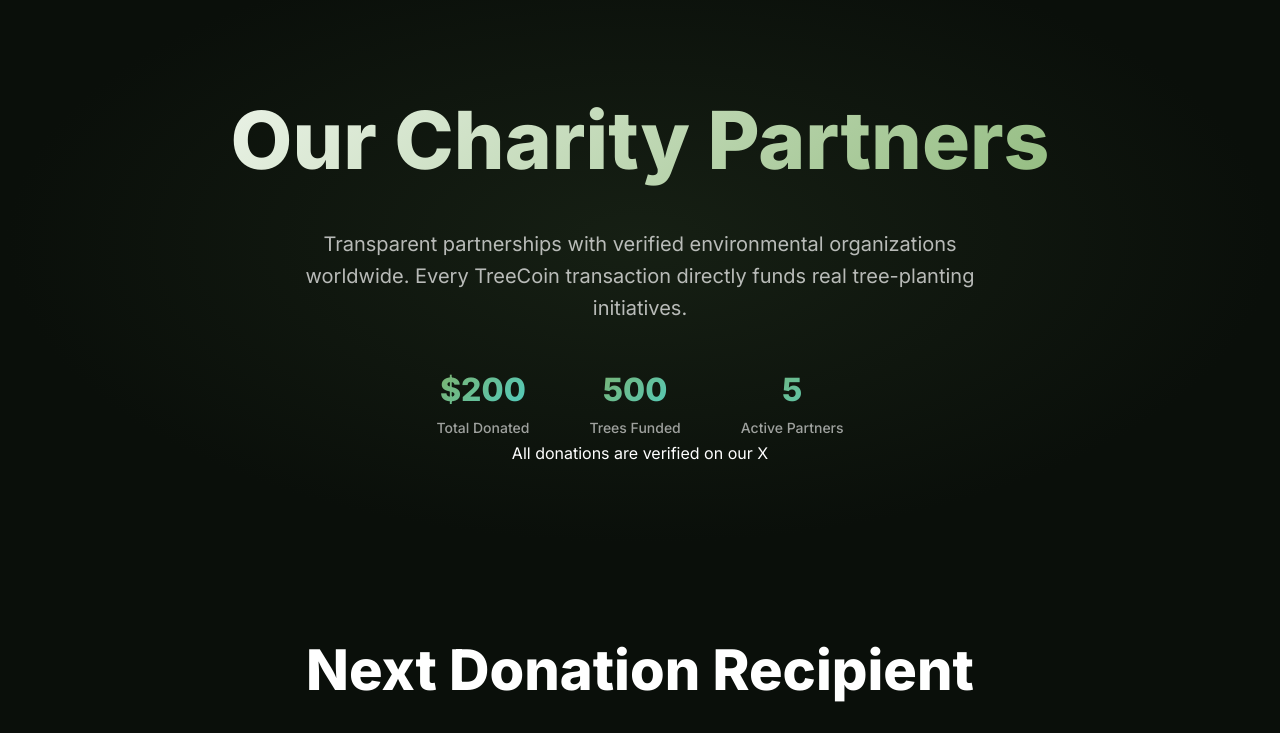
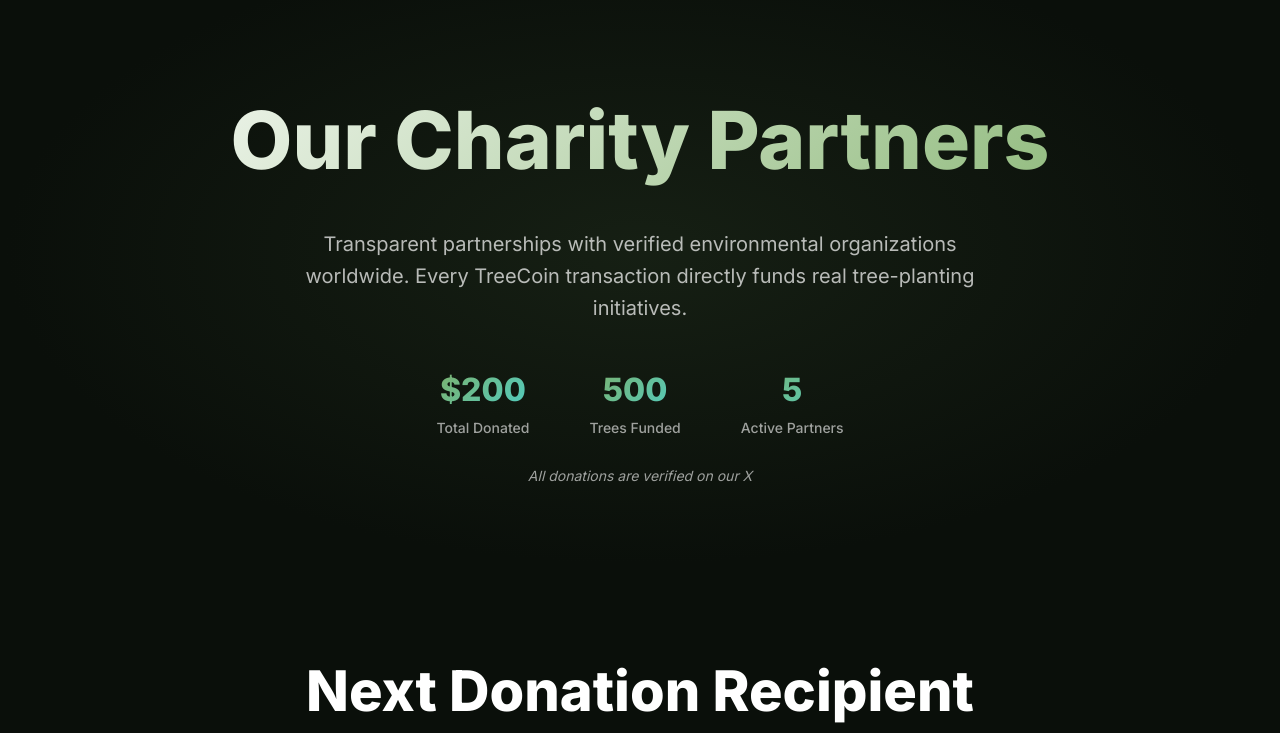
Before and after one commit to JamieMay2020/treecoin1, a plain HTML site: page charities.html in a window 1280 px wide. Shown: the part 64-797 px from the top of the page. Drawn offline with Linux system fonts and the light colour scheme.

Commit message:
Update charities.css

```diff
--- a/charities.css
+++ b/charities.css
@@ -62,6 +62,13 @@ nav {
     overflow: hidden;
     transition: all 0.3s ease;
     opacity: 0.8;
+}
+.donation-disclaimer {
+    font-size: 14px;
+    color: rgba(255, 255, 255, 0.6);
+    text-align: center;
+    margin-top: 24px;
+    font-style: italic;
 }
 
 .social-icon:hover {
```
